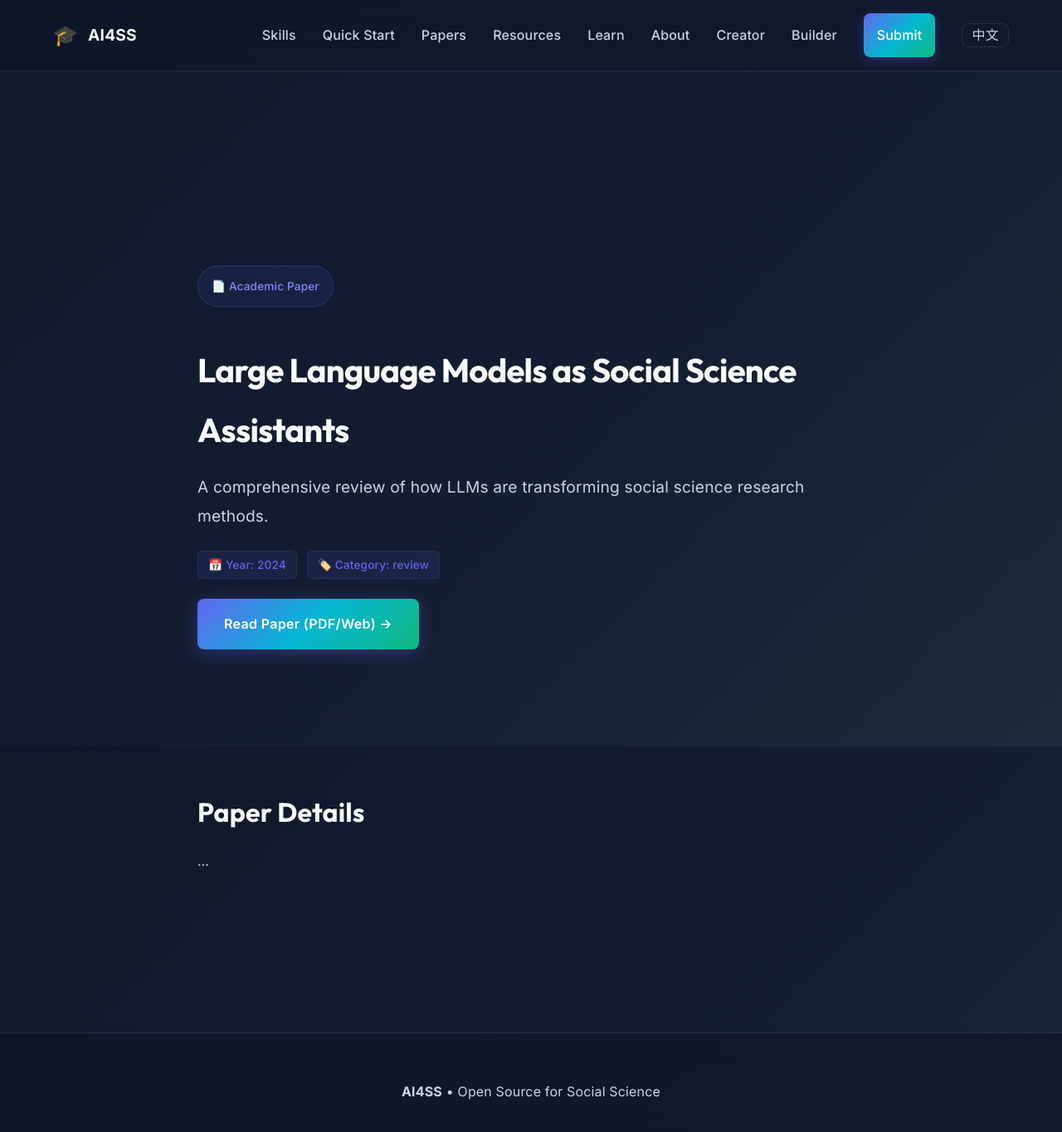
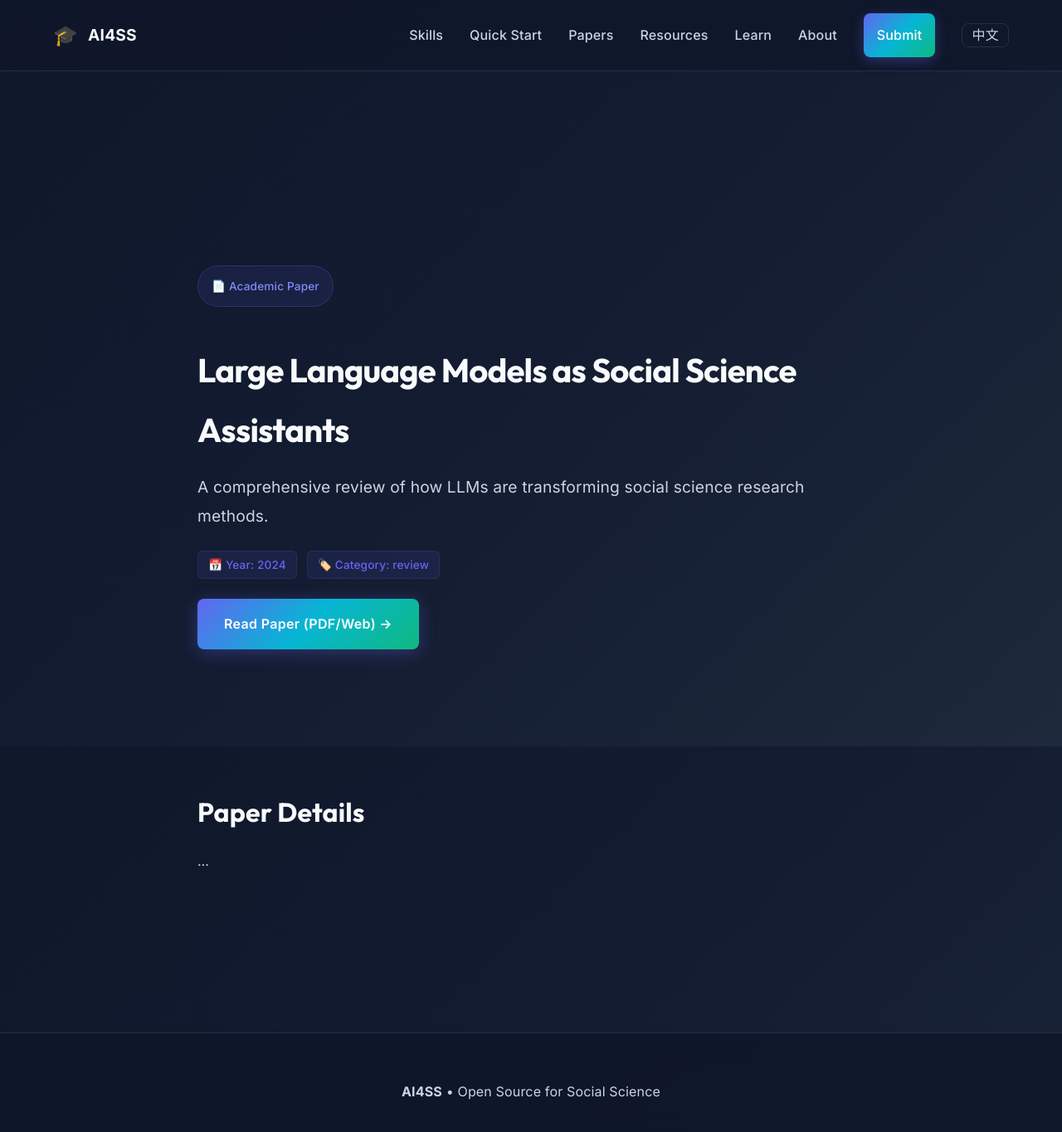
Before and after one commit to mamingsuper/Skills4SocialScience, a Jekyll site: the page built from _papers/llm-social-science.md, in a window 1280 px wide and 1387 px high. Shown: the top 1365 px of the window at 83% size. Built offline with Jekyll 4.4.1, drawn with Linux system fonts in a browser that asks for light colours.

Commit message:
fix: 优化导航栏 - 移除Creator/Builder, About改为跳转#author

```diff
--- a/_layouts/default.html
+++ b/_layouts/default.html
@@ -39,9 +39,7 @@
                 <a href="{{ site.baseurl }}/zh/#papers">论文</a>
                 <a href="{{ site.baseurl }}/zh/#resources">资源</a>
                 <a href="{{ site.baseurl }}/zh/pages/learn.html">学习</a>
-                <a href="{{ site.baseurl }}/zh/pages/about.html" class="nav-highlight-new">关于</a>
-                <a href="{{ site.baseurl }}/zh/pages/creator.html" class="nav-highlight-new">创作者</a>
-                <a href="{{ site.baseurl }}/zh/pages/builder.html" class="nav-highlight-new">建设者</a>
+                <a href="{{ site.baseurl }}/zh/#author">关于</a>
                 <a href="{{ site.baseurl }}/zh/pages/submit.html" class="nav-cta">提交</a>
                 <a href="{{ site.baseurl }}/" class="nav-lang">English</a>
                 {% else %}
@@ -50,9 +48,7 @@
                 <a href="{{ site.baseurl }}/#papers">Papers</a>
                 <a href="{{ site.baseurl }}/#resources">Resources</a>
                 <a href="{{ site.baseurl }}/pages/learn.html">Learn</a>
-                <a href="{{ site.baseurl }}/pages/about.html" class="nav-highlight-new">About</a>
-                <a href="{{ site.baseurl }}/pages/creator.html" class="nav-highlight-new">Creator</a>
-                <a href="{{ site.baseurl }}/pages/builder.html" class="nav-highlight-new">Builder</a>
+                <a href="{{ site.baseurl }}/#author">About</a>
                 <a href="{{ site.baseurl }}/pages/submit.html" class="nav-cta">Submit</a>
                 <a href="{{ site.baseurl }}/zh/" class="nav-lang">中文</a>
                 {% endif %}
--- a/index.html
+++ b/index.html
@@ -57,9 +57,7 @@ permalink: /
                 <a href="#papers">Papers</a>
                 <a href="#resources">Tools</a>
                 <a href="{{ site.baseurl }}/pages/learn.html">Learn</a>
-                <a href="{{ site.baseurl }}/pages/about.html">About</a>
-                <a href="{{ site.baseurl }}/pages/creator.html" class="nav-highlight-new">Creator</a>
-                <a href="{{ site.baseurl }}/pages/builder.html" class="nav-highlight-new">Builder</a>
+                <a href="#author">About</a>
                 <a href="{{ site.baseurl }}/pages/submit.html" class="nav-cta">Submit</a>
                 <a href="{{ site.baseurl }}/zh/" class="nav-lang">中文</a>
             </div>
--- a/zh/index.html
+++ b/zh/index.html
@@ -42,9 +42,7 @@ permalink: /zh/
                 <a href="#papers">论文</a>
                 <a href="#resources">工具</a>
                 <a href="{{ site.baseurl }}/zh/pages/learn.html">学习</a>
-                <a href="{{ site.baseurl }}/zh/pages/about.html">关于</a>
-                <a href="{{ site.baseurl }}/zh/pages/creator.html" class="nav-highlight-new">创作者</a>
-                <a href="{{ site.baseurl }}/zh/pages/builder.html" class="nav-highlight-new">建设者</a>
+                <a href="#author">关于</a>
                 <a href="{{ site.baseurl }}/zh/pages/submit.html" class="nav-cta">提交</a>
                 <a href="{{ site.baseurl }}/" class="nav-lang">English</a>
             </div>
```
